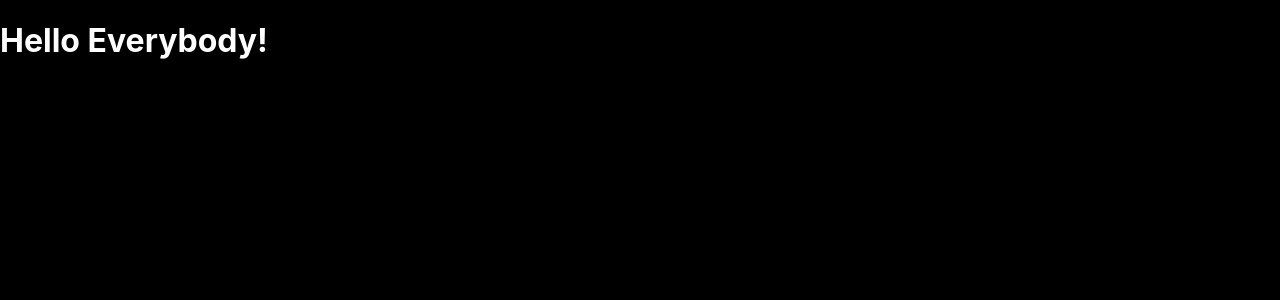
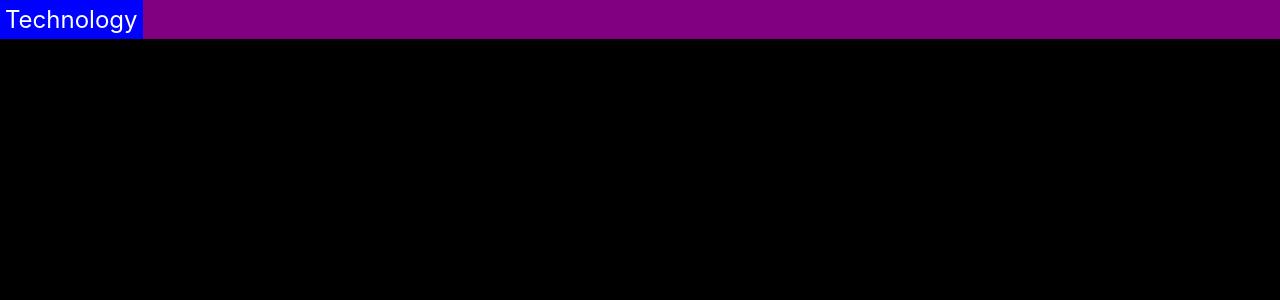
Before and after one commit to chriswolfdesign/chriswolfdesign, a React (Create React App) app: page / in a window 1280 px wide. Shown: the top 300 px of the page. Built offline with nearby package versions, Linux system fonts and the light colour scheme.

Commit message:
Added technology navbutton

```diff
--- a/src/App.js
+++ b/src/App.js
@@ -1,10 +1,11 @@
 import React from 'react';
 import './styles.css';
+import Header from './components/Header';
 
 function App() {
   return (
     <div style={appStyle}>
-      <h1>Hello Everybody!</h1>
+      <Header />
     </div>
   );
 }
--- /dev/null
+++ b/src/components/Header.js
@@ -0,0 +1,20 @@
+import React, { Component } from "react";
+import NavBarButton from "./NavBarButton";
+
+export class Header extends Component {
+  render() {
+    return (
+      <div style={headerStyle}>
+        <NavBarButton text={"Technology"} />
+      </div>
+    );
+  }
+}
+
+const headerStyle = {
+  backgroundColor: "purple",
+  fontSize: "24px",
+  // marginTop: "-25px"
+};
+
+export default Header;
--- /dev/null
+++ b/src/components/NavBarButton.js
@@ -0,0 +1,44 @@
+import React, { Component } from "react";
+import "../styles.css";
+
+export class NavBarButton extends Component {
+  state = {
+    hovered: false
+  };
+
+  getStyle = () => {
+    return {
+      cursor: "pointer",
+      fontSize: "24px",
+      backgroundColor: this.state.hovered ? "blue" : "purple",
+      display: "inline-block",
+      padding: "5px",
+      margin: "0px"
+    };
+  };
+
+  toggleHover = () => {
+    this.setState({
+      hovered: !this.state.hovered
+    });
+  };
+
+  navBarButtonClicked= () => {
+    console.log(this.props.text + ' has been clicked!');
+  }
+
+  render() {
+    return (
+      <div
+        onMouseEnter={this.toggleHover}
+        onMouseLeave={this.toggleHover}
+        onClick={this.navBarButtonClicked}
+        style={this.getStyle()}
+      >
+        {this.props.text}
+      </div>
+    );
+  }
+}
+
+export default NavBarButton;
--- a/src/styles.css
+++ b/src/styles.css
@@ -1,3 +1,7 @@
 body {
     background-color: black;
 }
+
+.hoverable:hover {
+    backgroundColor: blue;
+}
```
